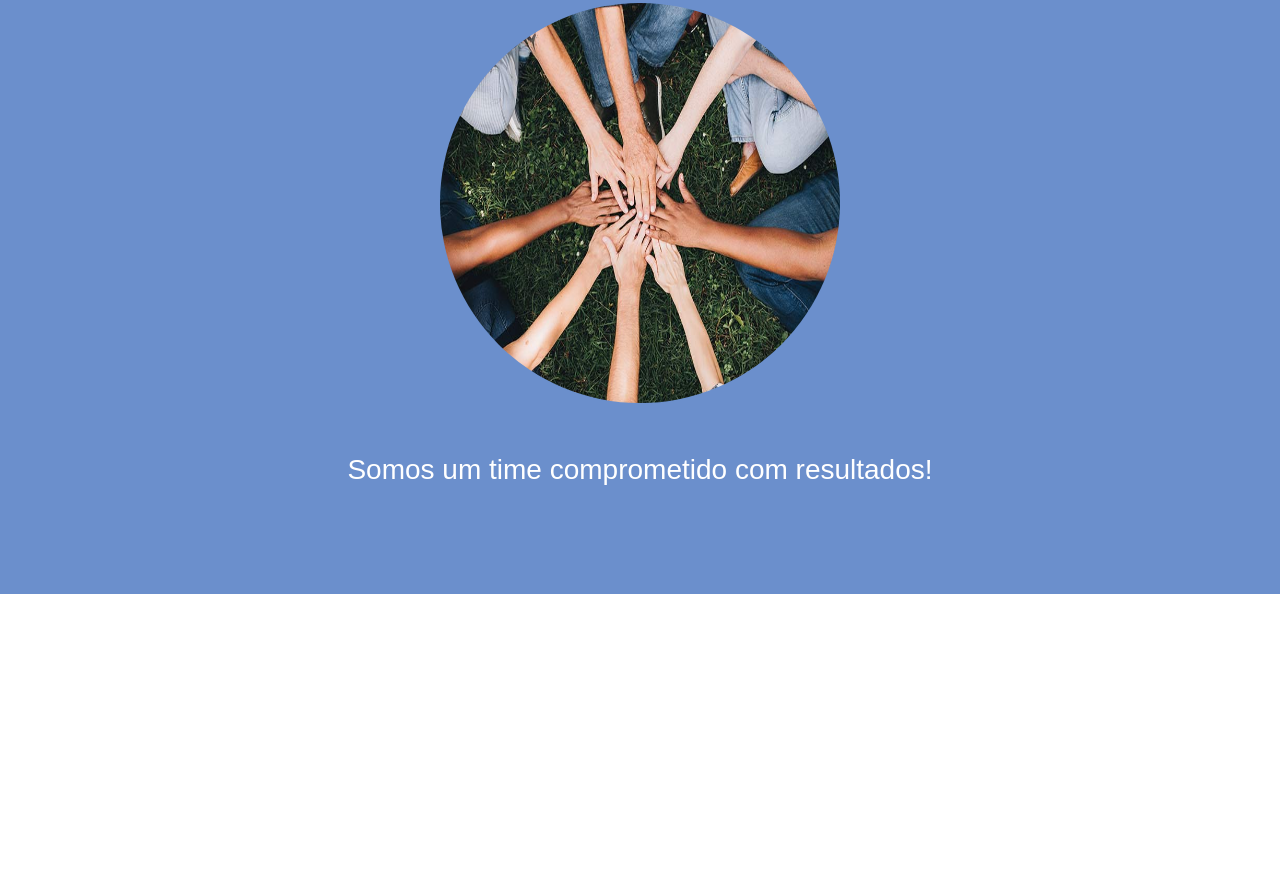
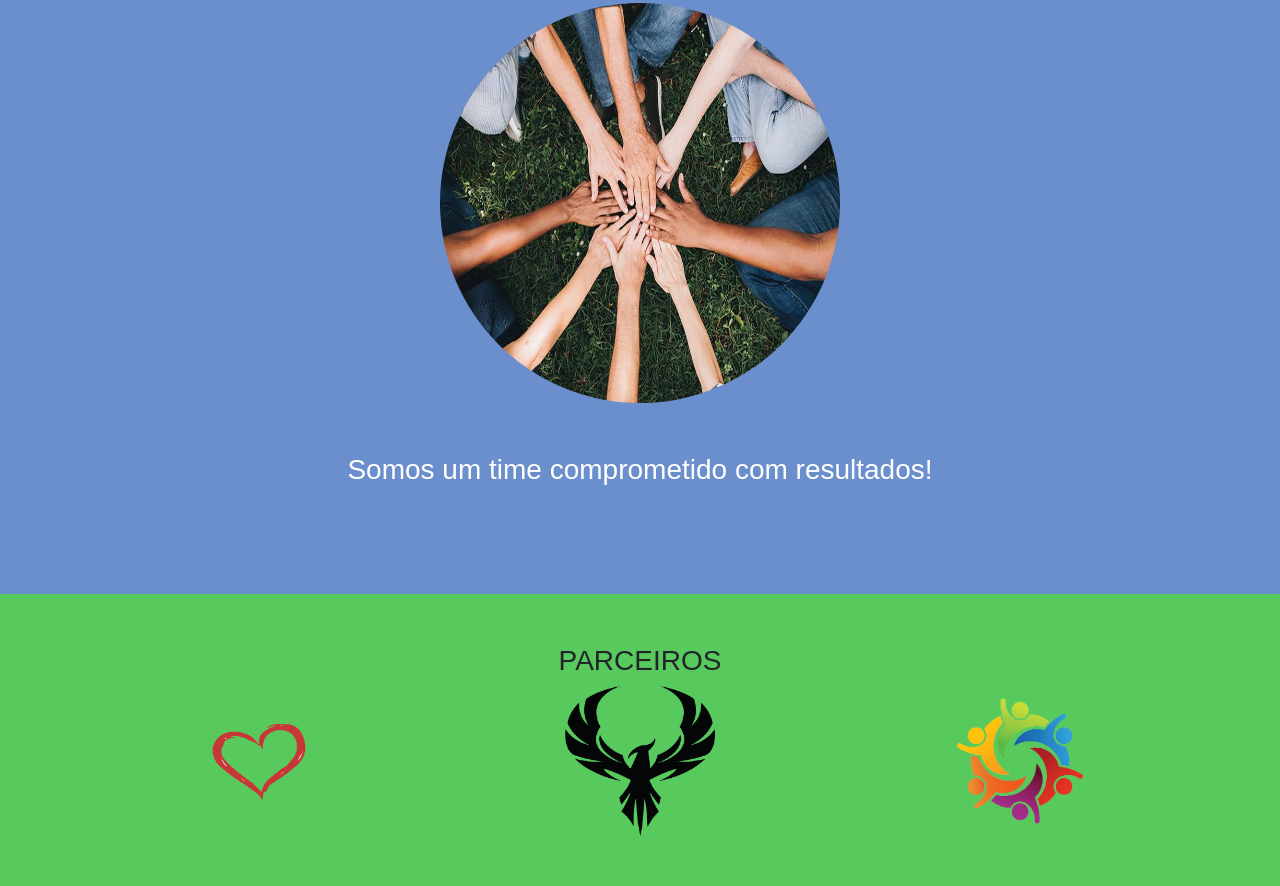
Before and after one commit to CarlosDevBr/BootStrap-Learning, a plain HTML site: page index.html in a window 1280 px wide. Shown: the part 295-1181 px from the top of the page. Before the commit the page ends 889 px from the top, so only its background shows below. Drawn offline with Linux system fonts and the light colour scheme.

Commit message:
Criando uma lista de navegação com imagens em seu projeto

```diff
--- a/css/style.css
+++ b/css/style.css
@@ -15,3 +15,7 @@ body {
     padding-top: 50px;
     padding-bottom: 50px;
 }
+
+.parceiros {
+    background-color: rgb(88, 202, 93);
+}
--- a/index.html
+++ b/index.html
@@ -33,5 +33,24 @@
             <h3 class="margin">Somos um time comprometido com resultados!</h3>
         </div>
     </section>
+
+    <section id="parceiros">
+        <div class="container-fluid text-center margin parceiros">
+            <h3>PARCEIROS</h3>
+            <div class="container">
+                <div class="row">
+                    <div class="col-lg-4">
+                        <img src="img/parceiro1.png" alt="parceiros-1" height="150">
+                    </div>
+                    <div class="col-lg-4">
+                        <img src="img/parceiro2.png" alt="parceiros-2" height="150">
+                    </div>
+                    <div class="col-lg-4">
+                        <img src="img/parceiro3.png" alt="parceiro-3" height="150">
+                    </div>
+                </div>
+            </div>
+        </div>
+    </section>
 </body>
 </html>
```
Also changed, not shown: img/parceiro1.png (added), img/parceiro2.png (added), img/parceiro3.png (added).
